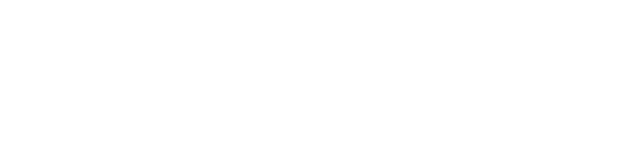
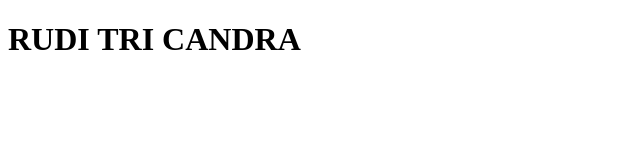
Before and after one commit to dts-kominfo-rea2a/challenge-git, a plain HTML site: page index.html in a window 1280 px wide. Shown: the whole page, without its empty margins (0-640 px from the left). Drawn offline with Linux system fonts and the light colour scheme.

Commit message:
add index.html

```diff
--- a/index.html
+++ b/index.html
@@ -9,7 +9,7 @@
 </head>
 
 <body>
-
+    <h1>RUDI TRI CANDRA</h1>
 </body>
 
 </html>
```
